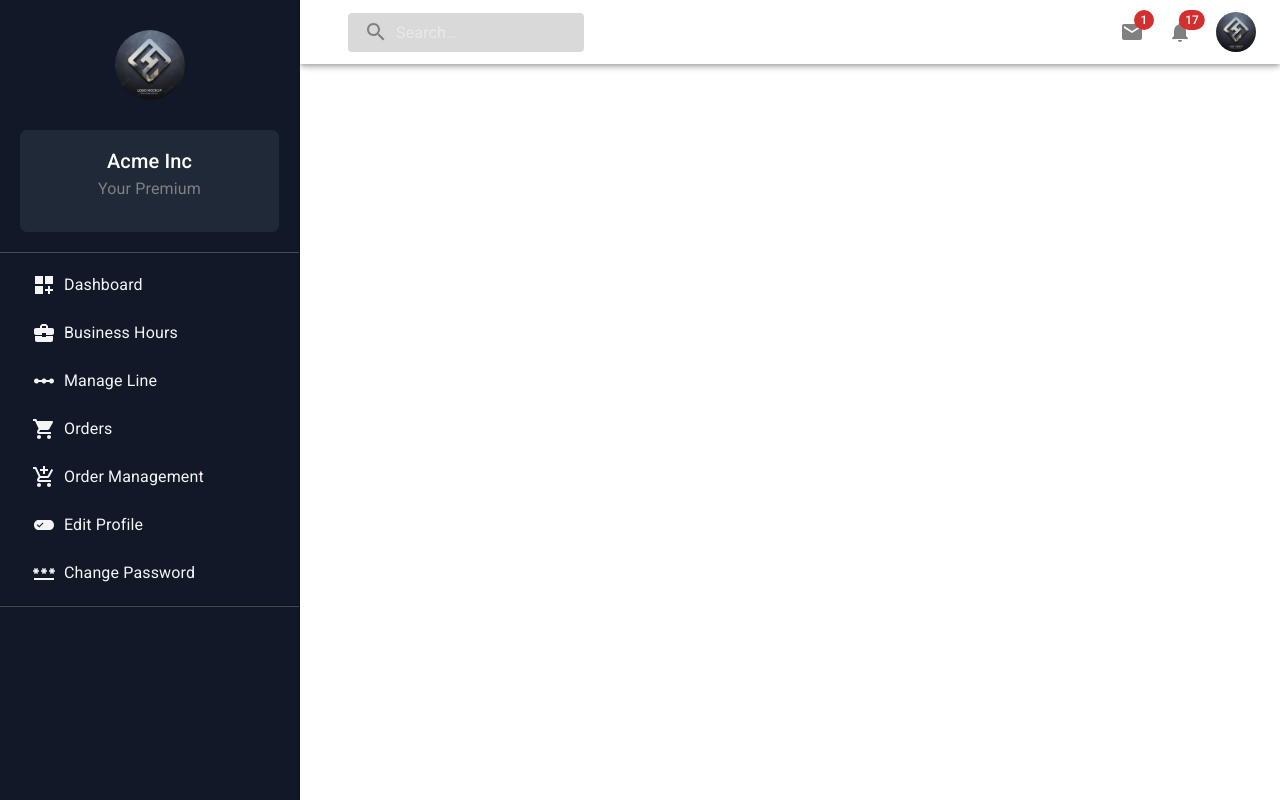
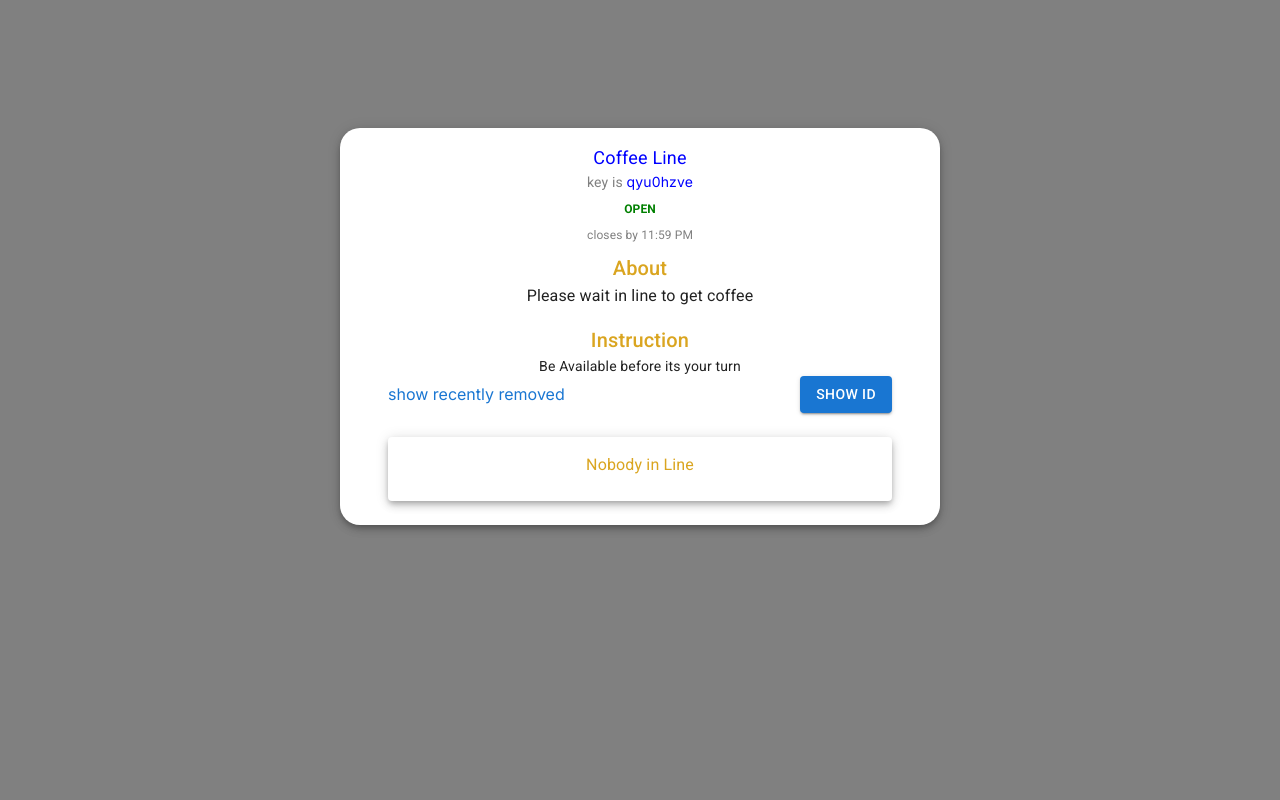
Before and after one commit to Efiamotu-1/qolom, a React (Create React App) app: page /admin/line in a window 1280 px wide. Built offline with nearby package versions, Linux system fonts and the light colour scheme.

Commit message:
added coffee line

```diff
--- /dev/null
+++ b/src/Admin/Line.js
@@ -0,0 +1,68 @@
+import { Card, Grid, CardContent, Typography, CardActions, Button, Toolbar, Link, Box } from '@mui/material'
+import { height } from '@mui/system'
+import React from 'react'
+
+function Line() {
+    let key = Math.random().toString(36).replace(/[^a-zA-Z0-9$]{10,12}/).substring(2,10)
+  return (
+    <div style={{backgroundColor : 'gray', height : '100vh'}}>
+
+    <Toolbar />
+    <Toolbar />
+        <Grid container  >
+        <Grid xs={11} md={6} lg={6} align="center" sx={{mx : 'auto'}}>
+           <Card elevation={5} sx={{mx : 'auto', borderRadius : 5, width : {xs: 400, md : 600, lg : 600}}}>
+                <CardContent>
+                    <Typography sx={{ fontSize: 18, mb : '1px'}} color="blue" >
+                        Coffee Line
+                    </Typography>
+                    <Typography variant="body2" color="gray">
+                       key is <span style={{color : 'blue'}}>{key}</span>
+                    </Typography>
+
+                    <Typography sx={{ fontSize: 12, fontWeight : 'bold', my :1}} color="green">
+                       OPEN
+                    </Typography>
+
+                    <Typography sx={{ fontSize: 12, color : 'gray', my:1}}>
+                       closes by 11:59 PM
+                    </Typography>
+
+                    <Typography variant="h6" color="goldenrod">
+                       About
+                    </Typography>
+
+                    <Typography paragraph >
+                       Please wait in line to get coffee
+                    </Typography>
+
+                    <Typography variant="h6" color="goldenrod">
+                       Instruction
+                    </Typography>
+
+                    <Typography variant="body2">
+                      Be Available before its your turn
+                    </Typography>
+
+                    <Box sx={{display : 'flex', mx : 4, justifyContent : 'space-between', alignItems : 'center'}}>
+                    <Link underline='hover' href="">show recently removed</Link>
+                    <Button  variant="contained">Show ID</Button>
+                    </Box><br/>
+
+                    <Card elevation={5} sx={{mx : 4}}>
+                        <CardContent align="center" >
+                            <Typography color="goldenrod">
+                                Nobody in Line
+                            </Typography>
+                        </CardContent>
+                    </Card>
+                </CardContent>
+
+            </Card>
+        </Grid>
+        </Grid>
+    </div>
+  )
+}
+
+export default Line
--- a/src/Admin/ManageLine.js
+++ b/src/Admin/ManageLine.js
@@ -1,6 +1,7 @@
 import React,{useState} from 'react'
 import {Card, CardContent, TextField, Button, Typography, Grid, Box} from '@mui/material'
 import { makeStyles } from '@material-ui/core';
+import { useNavigate } from 'react-router-dom';
 
 
 const useStyles = makeStyles({
@@ -46,6 +47,7 @@ const useStyles = makeStyles({
 })
 
 export default function CreateLine() {
+  const navigate = useNavigate()
   const classes = useStyles();
   const [create, setCreate] = useState(false)
   let key = Math.random().toString(36).replace( /[^-Z^]+ /g, '').substr(0, 10)
@@ -171,7 +173,7 @@ export default function CreateLine() {
           <br/>
     <Card sx={{width : 400, margin : 'auto', my : 0.5}} elevation={3}>
       <CardContent>
-        <Typography align="center" color="blue">Caffeine</Typography>
+        <Typography align="center" color="blue" onClick={()=> {navigate('/admin/line')}}>Caffeine</Typography>
       </CardContent>
     </Card>
     <br/>
--- a/src/App.js
+++ b/src/App.js
@@ -7,6 +7,7 @@ import LandingPage from './pages/LandingPage';
 import Login from './pages/Login';
 import SignUp from './pages/UserSignUp';
 import AdminSignUp from '../src/Admin/AdminSignUp'
+import Line from './Admin/Line';
 // import Test from './components/test';
 
 
@@ -24,6 +25,8 @@ export default function App() {
          <Route path="/login" element={<Login />} />
          <Route path="/register" element={<SignUp />} />
          <Route path="/admin/register" element={<AdminSignUp />} />
+         <Route path="/admin/line" element={<Line />} />
+
          {/* <Route path="/test" element={<TestPage />} /> */}
 
     </Routes>
--- a/src/pages/LandingPage.js
+++ b/src/pages/LandingPage.js
@@ -2,7 +2,7 @@ import React from "react";
 // import { Link } from 'react-router-dom'
 import { Navbar, Nav, } from "react-bootstrap";
 import { makeStyles } from "@material-ui/core";
-import Logo from "../assets/images/vector/default-monochrome-white.svg";
+import Logo from "../assets/images/vector/default-monochrome.svg";
 import Carousels from "../components/Carousel";
 import Footer from "../components/Footer";
 import Bunny from '../assets/images/carousel.jpg'
```
